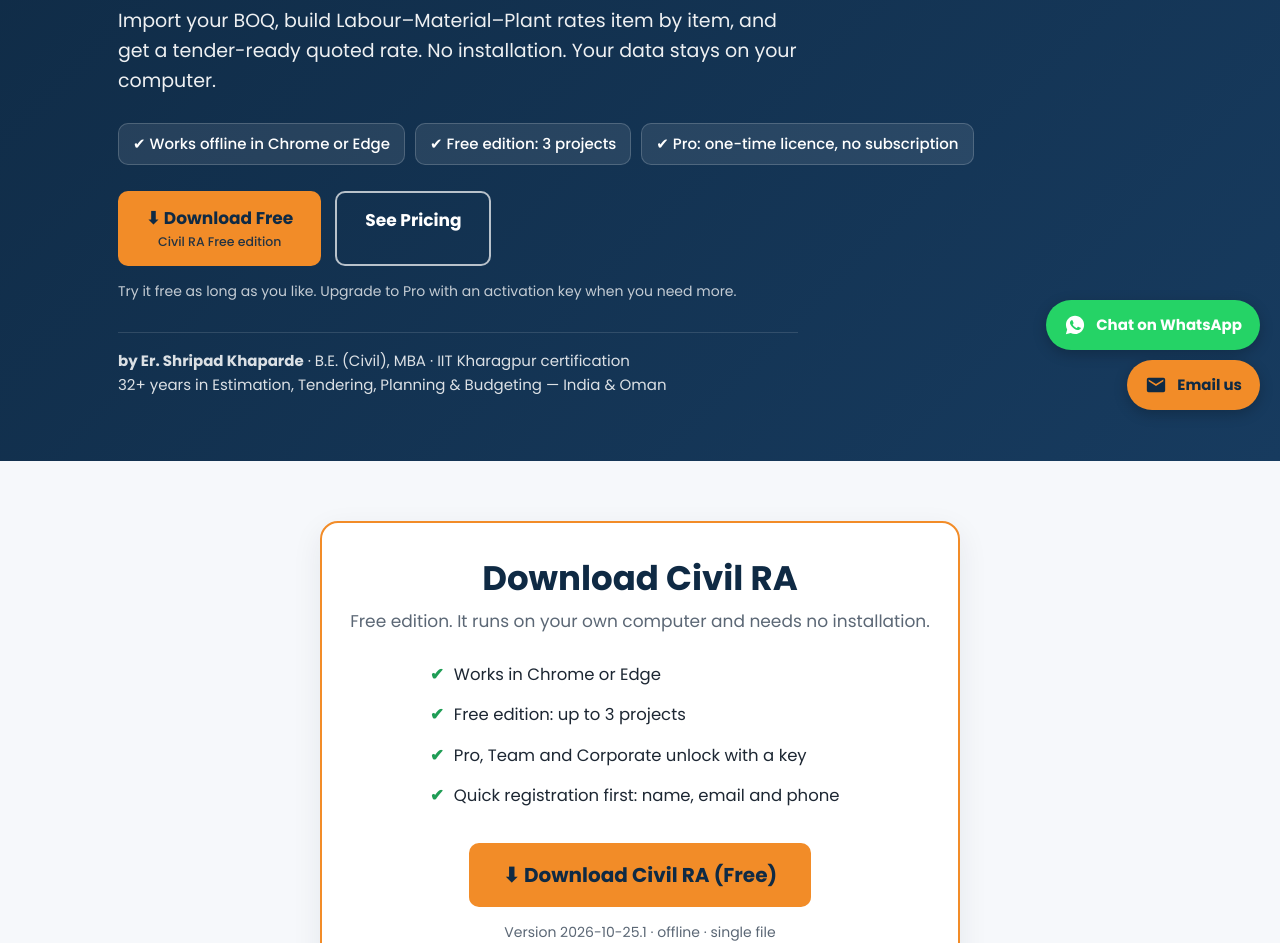
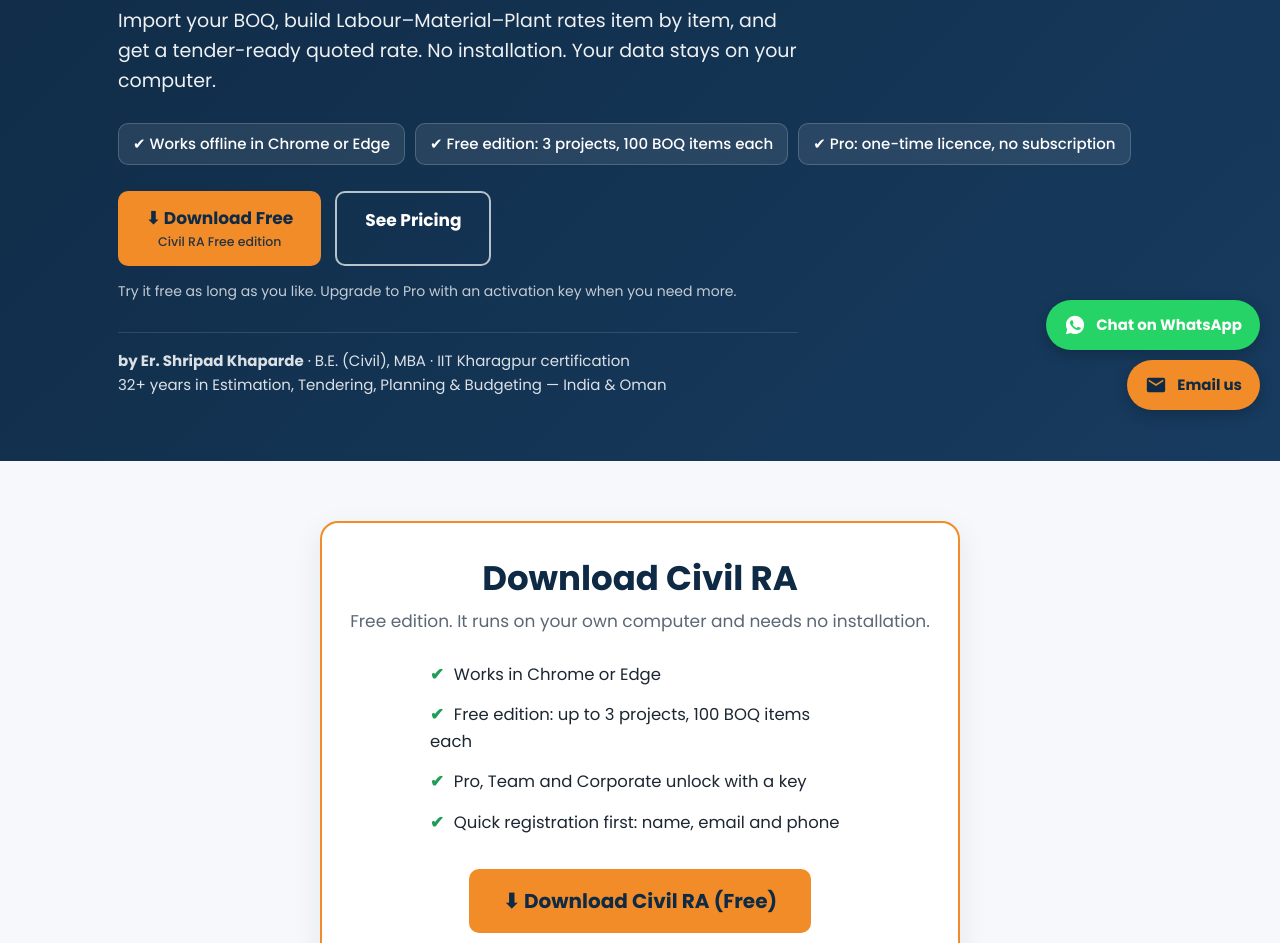
Before and after one commit to nashikoffice01-oss/Shripad-site, a plain HTML site: page civilra/index.html in a window 1280 px wide. Shown: the part 370-1313 px from the top of the page. Drawn offline with Linux system fonts and the light colour scheme.

Commit message:
Update index.html

```diff
--- a/civilra/index.html
+++ b/civilra/index.html
@@ -35,7 +35,7 @@
     <p class="lead">Import your BOQ, build Labour–Material–Plant rates item by item, and get a tender-ready quoted rate. No installation. Your data stays on your computer.</p>
     <div class="facts">
       <div class="fact">✔ Works offline in Chrome or Edge</div>
-      <div class="fact">✔ Free edition: 3 projects</div>
+      <div class="fact">✔ Free edition: 3 projects, 100 BOQ items each</div>
       <div class="fact">✔ Pro: one-time licence, no subscription</div>
     </div>
     <div class="hero-ctas">
@@ -54,12 +54,12 @@
       <p class="sub" style="margin:0 auto">Free edition. It runs on your own computer and needs no installation.</p>
       <ul class="ticks">
         <li>Works in Chrome or Edge</li>
-        <li>Free edition: up to 3 projects</li>
+        <li>Free edition: up to 3 projects, 100 BOQ items each</li>
         <li>Pro, Team and Corporate unlock with a key</li>
         <li>Quick registration first: name, email and phone</li>
       </ul>
       <a class="btn" href="/civilra/get-civil-ra.html">⬇ Download Civil RA (Free)</a>
-      <p class="build">Version 2026-10-25.1 · offline · single file</p>
+      <p class="build">Version 2026-11-16.1 · offline · single file</p>
     </div>
     <div class="grid steps4" style="margin-top:34px">
       <div class="card"><div class="num">1</div><h3>Register and download</h3><p style="margin-bottom:0">Fill the 30-second form (name, email, phone). The file Civil_RA.html then goes to your Downloads folder.</p></div>
@@ -118,7 +118,7 @@
         <h3>Free</h3>
         <div class="amt">₹0<small>no key needed</small></div>
         <ul>
-          <li>Up to 3 projects</li>
+          <li>Up to 3 projects, 100 BOQ items each</li>
           <li>BOQ import, rate analysis, resource rates</li>
           <li>Excel export (values only, with a "Prepared with Civil RA Free" footer)</li>
         </ul>
@@ -223,7 +223,7 @@
   <div class="wrap faq">
     <h2>Frequently asked questions</h2>
     <p class="sub">Real questions from engineers evaluating Civil RA for building, infrastructure, railway, highway and EPC work.</p>
-    <details><summary>Is the Free edition really free? What is the difference from Pro?</summary><p>Yes. Free has no key, no time limit and allows 3 projects. Free exports are values only and carry a "Prepared with Civil RA Free" footer. Pro adds overhead, profit and quoted rate, copying analyses from any project, rate comparison, Excel with live formulas and 10 projects.</p></details>
+    <details><summary>Is the Free edition really free? What is the difference from Pro?</summary><p>Yes. Free has no key, no time limit and allows 3 projects with up to 100 BOQ items each. Free exports are values only and carry a "Prepared with Civil RA Free" footer. Pro adds overhead, profit and quoted rate, copying analyses from any project, rate comparison, Excel with live formulas, 10 projects and unlimited BOQ items.</p></details>
     <details><summary>How do I get my activation key?</summary><p>After you pay for Pro (or after we confirm a Team or Corporate quote), open Licence &amp; terms in the app, copy your Device ID and send it to us by email. We send you a key to paste into the same screen. The key is checked inside the app, so it also works offline.</p></details>
     <details><summary>My browser or Gmail warns about the file. Is it safe?</summary><p>Yes. Browsers and email services are cautious about any HTML file that contains a program. Download it only from this website, save it to your Documents folder and open it in Chrome or Edge. That is why we give a download link instead of sending the file by email.</p></details>
     <details><summary>Where is my data stored? Is it uploaded anywhere?</summary><p>Nowhere but your own browser on your own computer. Nothing is uploaded. Use Backup regularly, and always before clearing your browser data or changing computer.</p></details>
@@ -244,7 +244,7 @@
 
 <div class="cta-band">
   <h2>Try Civil RA free today</h2>
-  <p>No installation · works offline · 3 projects free</p>
+  <p>No installation · works offline · 3 projects free (100 items each)</p>
   <a class="btn" href="#download">⬇ Download Free</a>
 </div>
 
```
